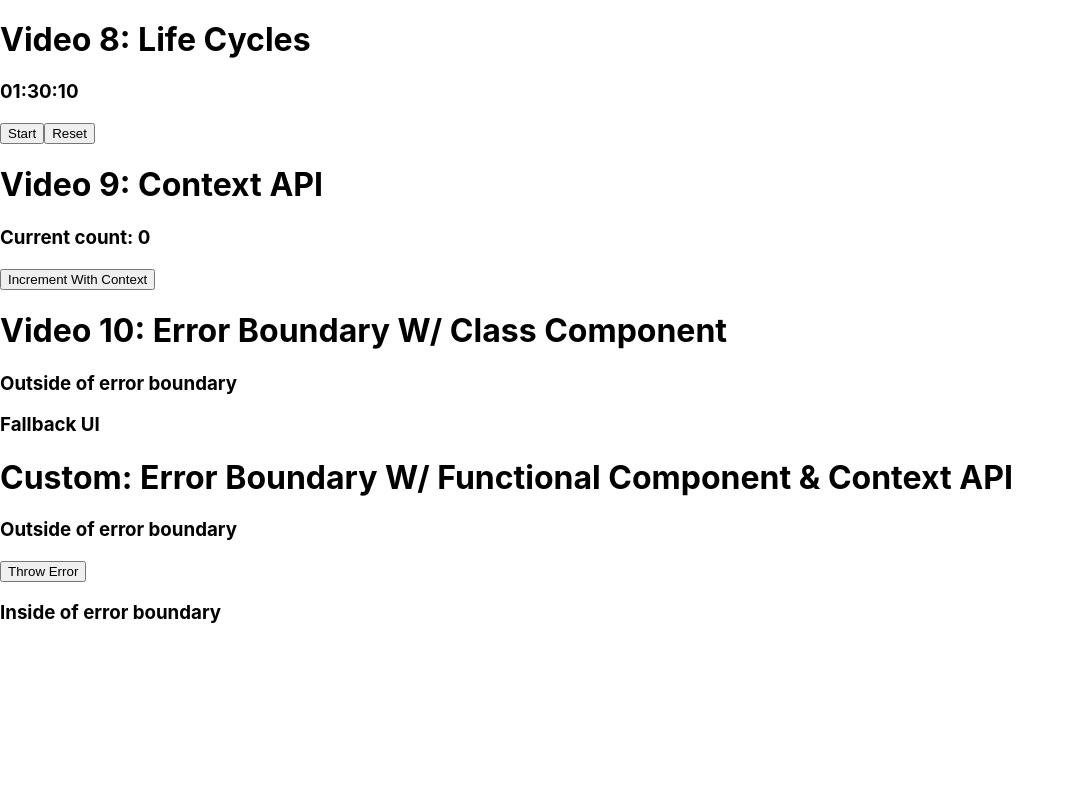
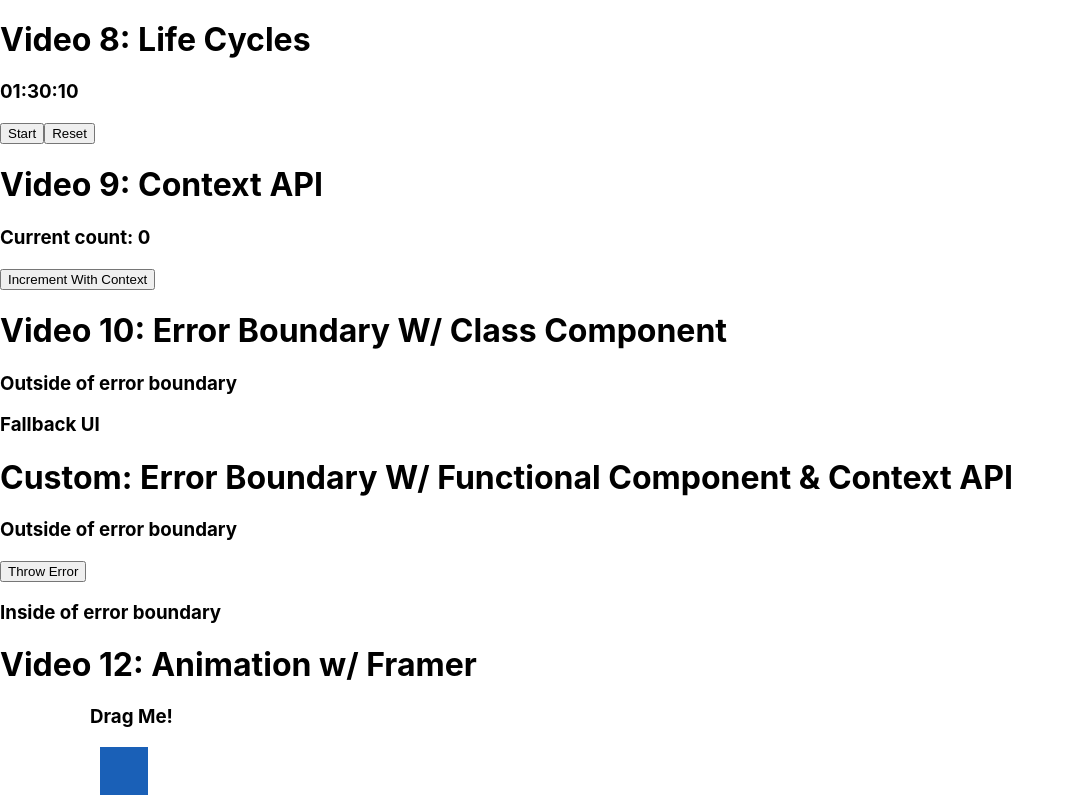
Before and after one commit to Kwuasimoto/fireship-react-full-course, a React (Create React App) app: page / in a window 1280 px wide. Shown: the part 751-1546 px from the top of the page, without its empty margins (0-1074 px from the left). Before the commit the page ends 1393 px from the top, so only its background shows below. Built offline with nearby package versions, Linux system fonts and the light colour scheme.

Commit message:
[012]: Skip #11 {WIP}, Framer Animation

```diff
--- a/package.json
+++ b/package.json
@@ -10,6 +10,7 @@
     "@types/node": "^16.11.26",
     "@types/react": "^17.0.41",
     "@types/react-dom": "^17.0.14",
+    "framer-motion": "^6.2.8",
     "react": "^17.0.2",
     "react-dom": "^17.0.2",
     "react-scripts": "5.0.0",
--- a/src/App.tsx
+++ b/src/App.tsx
@@ -10,6 +10,7 @@ import ContextAPI from "./app/components/videos/9-context";
 import ErrorBoundaries from "./app/components/videos/10-error_boundaries";
 import ErrorBoundaryFunctionComponentProvider
   from "./app/components/videos/10-error_boundaries/ErrorBoundaryFunctionComponentProvider";
+import Animation from "./app/components/videos/12-animation";
 
 const App:React.FC = () => {
 
@@ -26,6 +27,7 @@ const App:React.FC = () => {
     <ErrorBoundaryFunctionComponentProvider>
       <ErrorBoundaries/>
     </ErrorBoundaryFunctionComponentProvider>
+    <Animation/>
   </>;
 }
 
--- /dev/null
+++ b/src/app/components/videos/12-animation/Framer.tsx
@@ -0,0 +1,22 @@
+import React from 'react';
+import {motion} from 'framer-motion'
+
+const Framer: React.FC = () => {
+    return <>
+        <h3 style={{marginLeft:"90px"}}>Drag Me!</h3>
+        <motion.div
+            style={{
+                height: "3rem",
+                width: "3rem",
+                backgroundColor: "#1a60b7",
+                marginLeft: "100px"
+            }}
+            drag="x"
+            dragConstraints={{left:0, right: 100}}
+            whileHover={{scale: 1.1}}
+            whileTap={{scale: 0.9}}
+        />
+    </>;
+};
+
+export default Framer;
--- /dev/null
+++ b/src/app/components/videos/12-animation/index.tsx
@@ -0,0 +1,18 @@
+import React from 'react';
+import Framer from "./Framer";
+
+/**
+ * Framer motion is an animation library!
+ *
+ * this requires a npm package!
+ * npm install framer-motion
+ * @constructor
+ */
+const Animation: React.FC = () => {
+    return <>
+        <h1>Video 12: Animation w/ Framer</h1>
+        <Framer/>
+    </>;
+};
+
+export default Animation;
```
Also changed, not shown: src/app/components/videos/11-suspense/index.tsx (added, +14 -0 lines), 1 other file (tests, documents, lock files or other folders).
